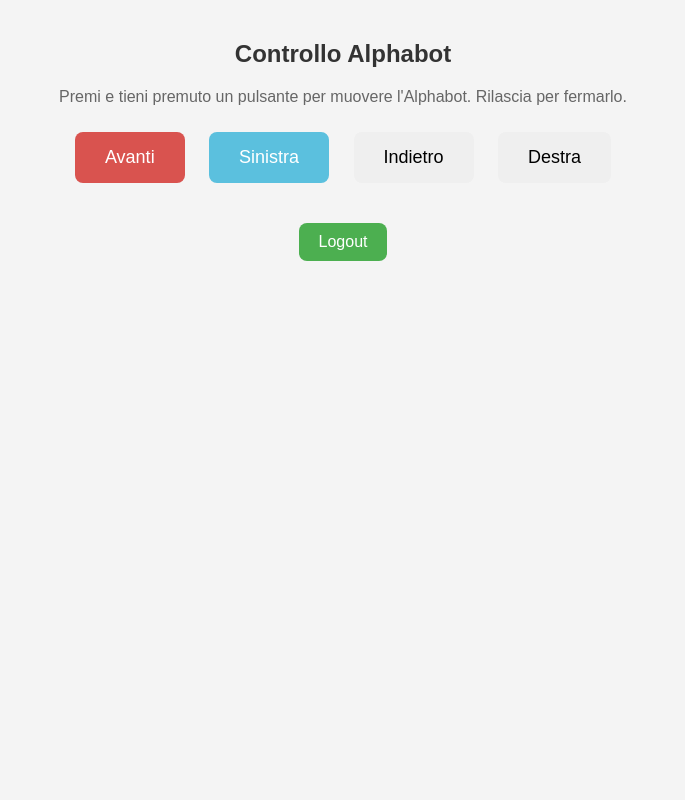
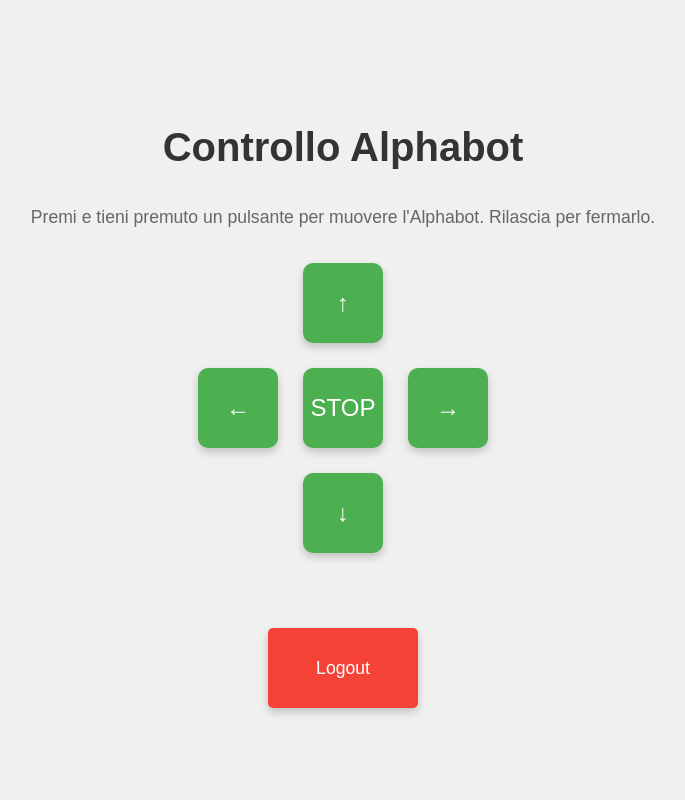
Before and after one commit to ansald06/alphabotAnsaldiArmando, a Flask app: template Es_flask/Es_6_login_flask_jwt/templates/controllo_alphabot.html in a window 1280 px wide. Shown: the whole page, without its empty margins (297-982 px from the left). Run offline with Flask 3, Linux system fonts and the light colour scheme; the template is opened without the code that fills it, so the values that code supplies are empty.

Commit message:
carico file finali

```diff
--- a/Es_flask/Es_6_login_flask_jwt/app.py
+++ b/Es_flask/Es_6_login_flask_jwt/app.py
@@ -85,10 +85,10 @@ def login():
         password = request.form['password']
         if validate(username, password):
             session['username'] = username
-            token = generate_token(username)
+            #token = generate_token(username)
             response = redirect(url_for('controllo'))
             response.set_cookie('username', username, max_age=60 * 60 * 24, httponly=True)
-            response.set_cookie('token', token, max_age=60 * 60 * 24, httponly=True)
+            #response.set_cookie('token', token, max_age=60 * 60 * 24, httponly=True)
             return response
         else:
             error = 'Invalid Credentials. Please try again.'
@@ -120,14 +120,19 @@ def move():
     action = data.get('action', '')
 
     if action == 'W':
+        #print('W')
         bot.forward()
     elif action == 'A':
+        #print('A')
         bot.left()
     elif action == 'S':
+        #print('S')
         bot.backward()
     elif action == 'D':
+        #print('D')
         bot.right()
     elif action == 'STOP':
+        #print('STOP')
         bot.stop()
 
     return jsonify({"status": "OK", "action": action})
--- /dev/null
+++ b/Es_flask/Es_6_login_flask_jwt/static/style_controllo.css
@@ -0,0 +1,126 @@
+/* Impostazioni generali della pagina */
+body {
+    font-family: Arial, sans-serif;
+    background-color: #f0f0f0;
+    margin: 0;
+    padding: 0;
+    display: flex;
+    flex-direction: column;
+    justify-content: center;
+    align-items: center;
+    height: 100vh;
+    box-sizing: border-box;
+}
+
+/* Titolo della pagina */
+h2 {
+    font-size: 2.5rem;
+    color: #333;
+    margin-bottom: 20px;
+    text-align: center;
+}
+
+/* Descrizione del controllo */
+p {
+    font-size: 1.1rem;
+    color: #666;
+    margin-bottom: 30px;
+    text-align: center;
+}
+
+/* Contenitore per i bottoni di movimento - disposti a croce (joystick) */
+.contenitore_pulsanti {
+    display: grid;
+    grid-template-rows: 1fr 1fr 1fr;
+    grid-template-columns: 1fr 1fr 1fr;
+    gap: 15px;
+    justify-items: center;
+    align-items: center;
+    margin-bottom: 30px;
+    width: 300px;  /* Impostiamo una larghezza fissa */
+    height: 300px;  /* Impostiamo una altezza fissa per una forma quadrata */
+}
+
+/* Posizionamento dei singoli bottoni */
+button.sopra {
+    grid-row: 1 / 2;
+    grid-column: 2 / 3;
+}
+button.sinistra {
+    grid-row: 2 / 3;
+    grid-column: 1 / 2;
+}
+button.centro {
+    grid-row: 2 / 3;
+    grid-column: 2 / 3;
+}
+button.destra {
+    grid-row: 2 / 3;
+    grid-column: 3 / 4;
+}
+button.sotto {
+    grid-row: 3 / 4;
+    grid-column: 2 / 3;
+}
+
+/* Stile dei bottoni di movimento */
+button {
+    padding: 20px;
+    font-size: 1.5rem;
+    background-color: #4CAF50;
+    color: white;
+    border: none;
+    border-radius: 10px;
+    cursor: pointer;
+    transition: all 0.3s ease;
+    box-shadow: 0 4px 8px rgba(0, 0, 0, 0.2);
+    width: 80px;
+    height: 80px;
+    display: flex;
+    justify-content: center;
+    align-items: center;
+}
+
+/* Effetto hover per i bottoni di movimento */
+button:hover {
+    background-color: #45a049;
+    box-shadow: 0 6px 12px rgba(0, 0, 0, 0.3);
+    transform: translateY(-2px);
+}
+
+/* Effetto per il click sui bottoni (mantenere premuto) */
+button:active {
+    transform: translateY(1px);
+    box-shadow: none;
+}
+
+/* Bottone di logout */
+button[type="submit"], button[onclick] {
+    background-color: #f44336;
+    width: 150px;
+    font-size: 1.1rem;
+    padding: 15px;
+    border-radius: 5px;
+    margin-top: 20px;
+    transition: all 0.3s ease;
+}
+
+/* Effetto hover per il bottone di logout */
+button[type="submit"]:hover, button[onclick]:hover {
+    background-color: #e53935;
+    box-shadow: 0 4px 8px rgba(0, 0, 0, 0.2);
+    transform: translateY(-2px);
+}
+
+/* Layout del form di logout */
+form {
+    margin-top: 20px;
+}
+
+/* Gestione degli errori */
+p[style="color: red;"] {
+    color: red;
+    font-weight: bold;
+    text-align: center;
+    margin-top: 20px;
+}
--- a/Es_flask/Es_6_login_flask_jwt/templates/controllo_alphabot.html
+++ b/Es_flask/Es_6_login_flask_jwt/templates/controllo_alphabot.html
@@ -2,73 +2,20 @@
 <html lang="it">
 <head>
     <title>Controllo Alphabot</title>
-    <style>
-        body {
-            font-family: Arial, sans-serif;
-            text-align: center;
-            background-color: #f4f4f4;
-            margin: 0;
-            padding: 20px;
-        }
-
-        h2 {
-            color: #333;
-        }
-
-        p {
-            color: #666;
-        }
-
-        button {
-            font-size: 18px;
-            padding: 15px 30px;
-            margin: 10px;
-            border: none;
-            cursor: pointer;
-            border-radius: 8px;
-            transition: background 0.2s, transform 0.1s;
-        }
-
-        button:hover {
-            transform: scale(1.05);
-        }
-
-        button:active {
-            transform: scale(0.95);
-        }
-
-        button:nth-child(1) { background-color: #4CAF50; color: white; } /* Avanti */
-        button:nth-child(2) { background-color: #f0ad4e; color: white; } /* Sinistra */
-        button:nth-child(3) { background-color: #d9534f; color: white; } /* Indietro */
-        button:nth-child(4) { background-color: #5bc0de; color: white; } /* Destra */
-
-        form button {
-            background-color: #ff3b3b;
-            color: white;
-            margin-top: 30px;
-            padding: 10px 20px;
-            font-size: 16px;
-        }
-    </style>
-    <script>
-        function sendCommand(action) {
-            fetch('/move', {
-                method: 'POST',
-                headers: { 'Content-Type': 'application/json' },
-                body: JSON.stringify({ action: action })
-            });
-        }
-    </script>
+    <link rel="stylesheet" type="text/css" href="{{ url_for('static', filename='style_controllo.css') }}">
 </head>
 <body>
     <h2>Controllo Alphabot</h2>
 
     <p>Premi e tieni premuto un pulsante per muovere l'Alphabot. Rilascia per fermarlo.</p>
 
-    <button onmousedown="sendCommand('W')" onmouseup="sendCommand('STOP')">Avanti</button>
-    <button onmousedown="sendCommand('A')" onmouseup="sendCommand('STOP')">Sinistra</button>
-    <button onmousedown="sendCommand('S')" onmouseup="sendCommand('STOP')">Indietro</button>
-    <button onmousedown="sendCommand('D')" onmouseup="sendCommand('STOP')">Destra</button>
+    <div class="contenitore_pulsanti">
+        <button class="sopra" onmousedown="sendCommand('W')" onmouseup="sendCommand('STOP')">↑</button>
+        <button class="sinistra" onmousedown="sendCommand('A')" onmouseup="sendCommand('STOP')">←</button>
+        <button class="centro" onmousedown="sendCommand('STOP')" onmouseup="sendCommand('STOP')">STOP</button>
+        <button class="destra" onmousedown="sendCommand('D')" onmouseup="sendCommand('STOP')">→</button>
+        <button class="sotto" onmousedown="sendCommand('S')" onmouseup="sendCommand('STOP')">↓</button>
+    </div>
 
     <form method="POST" action="{{ url_for('logout') }}">
         <button type="submit">Logout</button>
@@ -79,3 +26,13 @@
     {% endif %}
 </body>
 </html>
+
+<script>
+    function sendCommand(action) {
+        fetch('/move', {
+            method: 'POST',
+            headers: { 'Content-Type': 'application/json' },
+            body: JSON.stringify({ action: action })
+        });
+    }
+</script>
--- a/Es_flask/Es_6_login_flask_jwt/templates/login.html
+++ b/Es_flask/Es_6_login_flask_jwt/templates/login.html
@@ -3,7 +3,6 @@
 
 <head>
     <title>Login</title>
-    <!-- Aggiungi il link al file CSS correttamente -->
     <link rel="stylesheet" type="text/css" href="{{ url_for('static', filename='style.css') }}">
 </head>
 
```
